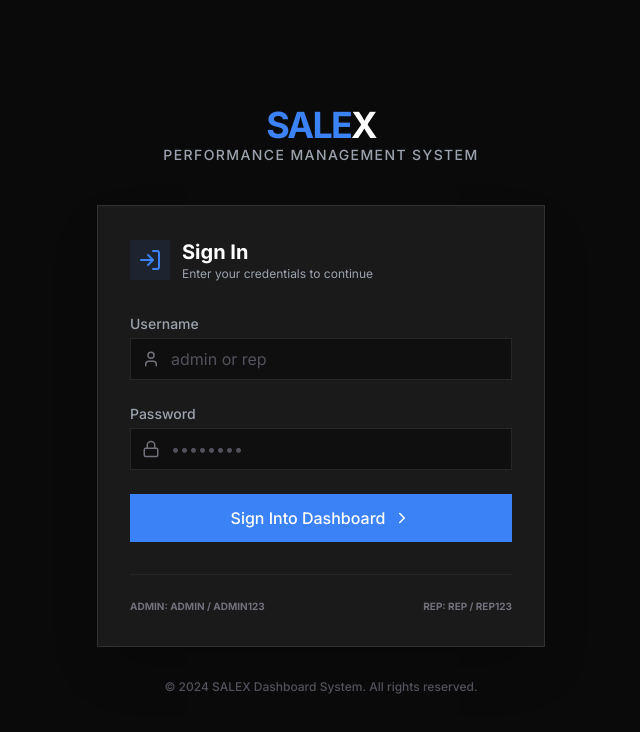
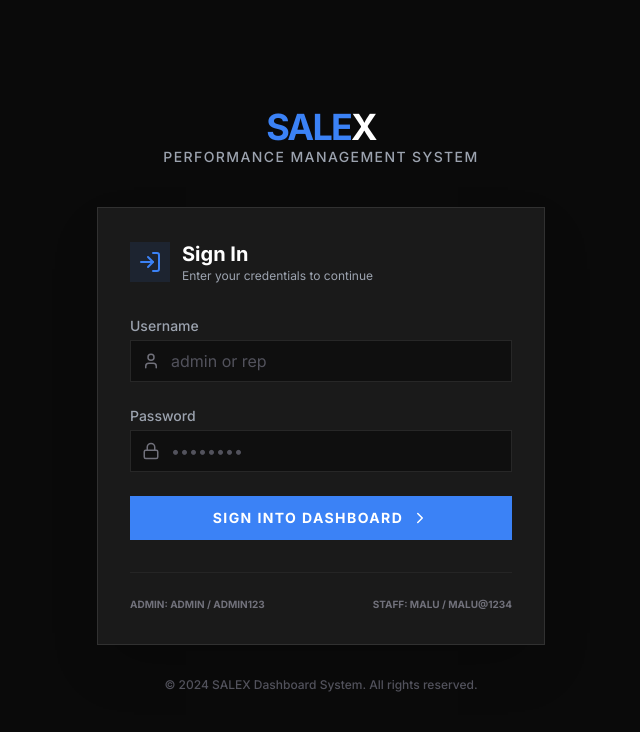
Before and after one commit to Fazilfazi991/sales, a React (Vite) app: page /login in a window 1280 px wide. Shown: the top 732 px of the page, without its empty margins (319-959 px from the left). Built offline with nearby package versions, Linux system fonts and the light colour scheme.

Commit message:
Improved login loading state and updated credential hints

```diff
--- a/src/pages/Login.jsx
+++ b/src/pages/Login.jsx
@@ -92,13 +92,16 @@ const Login = () => {
             <button
               type="submit"
               disabled={loading}
-              className="btn-primary w-full py-3 flex items-center justify-center gap-2"
+              className={`btn-primary w-full py-3 flex items-center justify-center gap-2 transition-all duration-300 ${loading ? 'opacity-80' : ''}`}
             >
               {loading ? (
-                <div className="w-5 h-5 border-2 border-white/30 border-t-white animate-spin" />
+                <div className="flex items-center gap-2">
+                  <div className="w-4 h-4 border-2 border-white/20 border-t-white rounded-full animate-spin" />
+                  <span className="text-sm font-bold uppercase tracking-widest">Authenticating...</span>
+                </div>
               ) : (
                 <>
-                  <span>Sign Into Dashboard</span>
+                  <span className="text-sm font-bold uppercase tracking-widest">Sign Into Dashboard</span>
                   <ChevronRight size={18} />
                 </>
               )}
@@ -108,7 +111,7 @@ const Login = () => {
           <div className="mt-8 pt-6 border-t border-white/5 flex flex-col gap-2">
             <div className="flex justify-between text-[10px] text-zinc-500 uppercase font-bold">
               <span>Admin: admin / admin123</span>
-              <span>Rep: rep / rep123</span>
+              <span>Staff: malu / malu@1234</span>
             </div>
           </div>
         </div>
```
